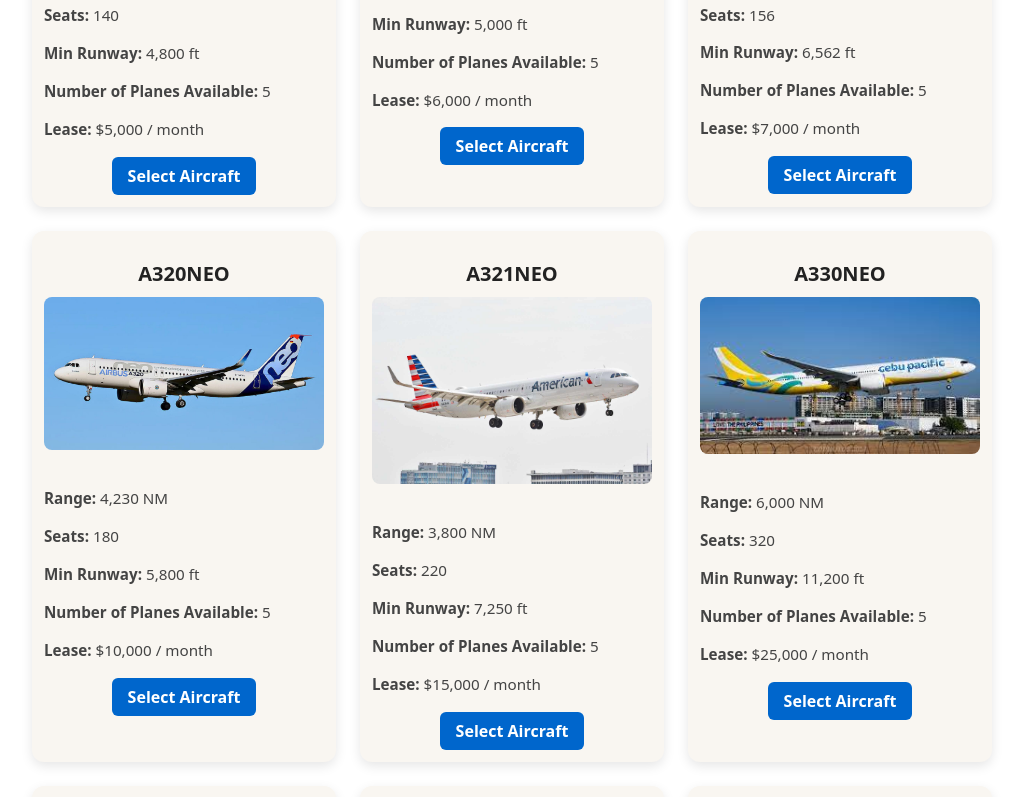
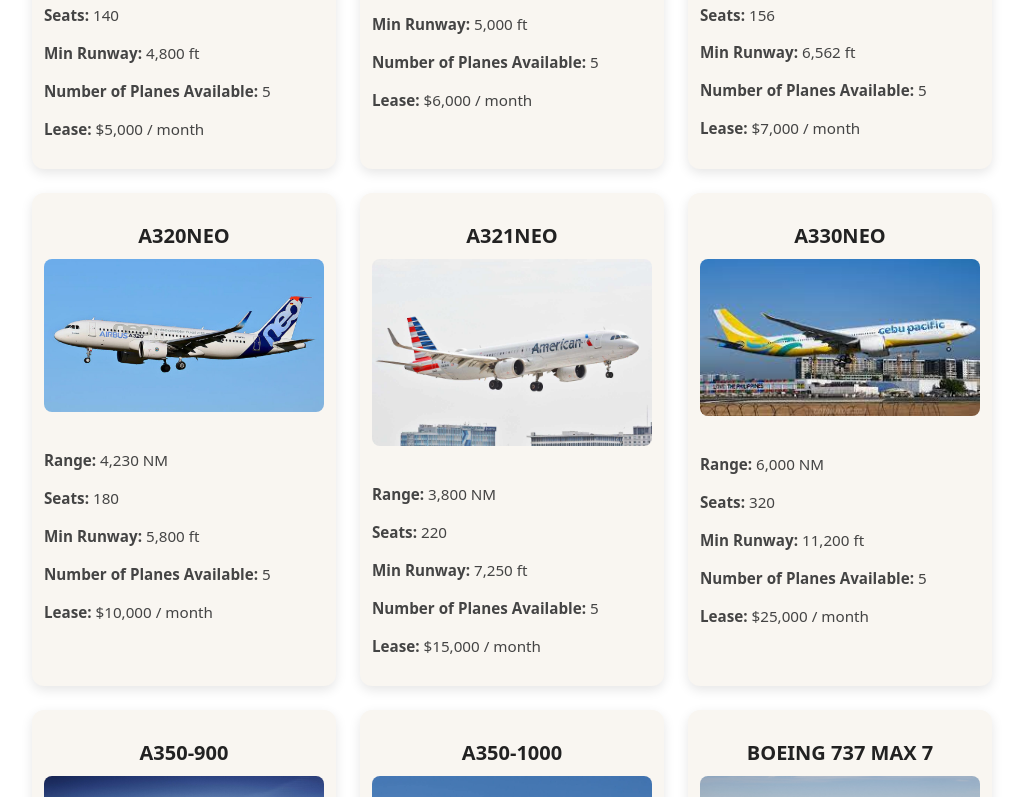
Before and after one commit to ECSze/Branch1, a React (Vite) app in the folder aerogen/: page /Aircrafts in a window 1280 px wide. Shown: the part 960-1757 px from the top of the page, without its empty margins (128-1151 px from the left). Built offline with nearby package versions, Linux system fonts and the light colour scheme.

Commit message:
Overwriting, Proceed too Back End V2

```diff
--- a/aerogen/src/assets/AircraftHero.jsx
+++ b/aerogen/src/assets/AircraftHero.jsx
@@ -178,7 +178,7 @@
             <p><strong>Number of Planes Available:</strong> {aircraft.available}</p>
             <p><strong>Lease:</strong> {aircraft.lease}</p>
           </div>
-          <button className="select-button">Select Aircraft</button>
+
         </div>
       ))}
     </div>
```
